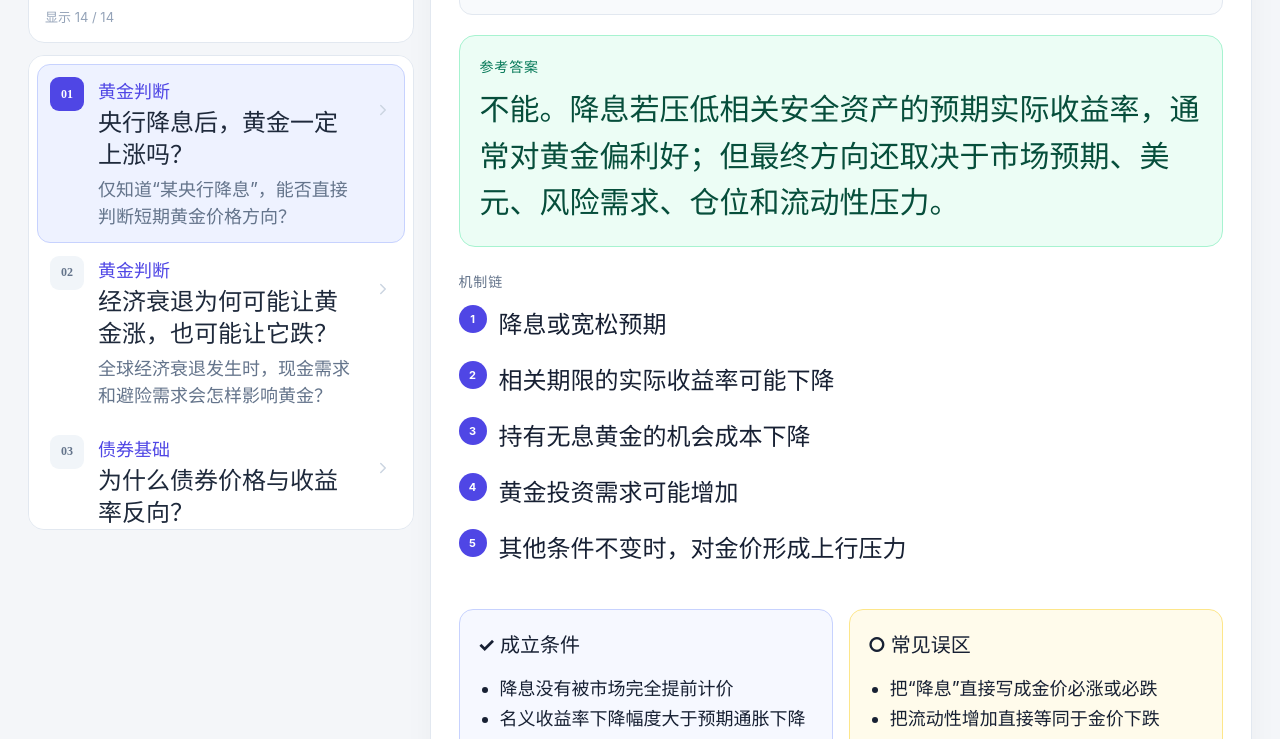
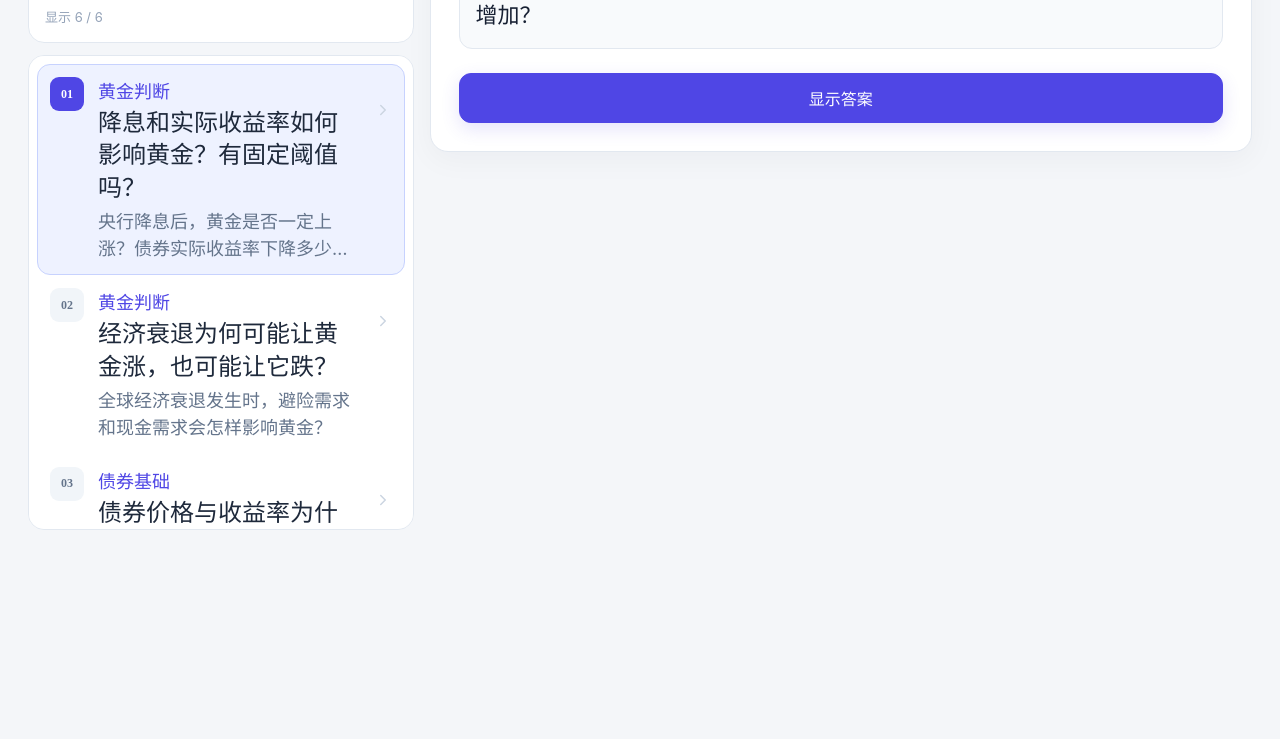
Before and after one commit to ikaros7/review-question-bank, a website built with Vite: page index.html in a window 1280 px wide. Shown: the part 407-1146 px from the top of the page. After the commit the page ends 1001 px from the top, so only its background shows below. Built offline with nearby package versions, Linux system fonts and the light colour scheme.

Commit message:
Merge duplicate review questions and hide answers

```diff
--- a/src/main.ts
+++ b/src/main.ts
@@ -25,6 +25,7 @@ let category = '全部';
 let selectedId = reviewQuestions[0].id;
 let mobileDetail = false;
 let savedScrollY = 0;
+let answerRevealed = false;
 
 function escapeHtml(value: string) {
   return value.replace(/[&<>'"]/g, (char) => ({'&':'&amp;','<':'&lt;','>':'&gt;',"'":'&#39;','"':'&quot;'}[char]!));
@@ -60,11 +61,13 @@ function listHtml(items: ReviewQuestion[]) {
 }
 function answerHtml(item?: ReviewQuestion, index = -1, total = 0) {
   if (!item) return '<section class="empty">没有匹配的问题，请缩短关键词或切换到“全部”。</section>';
-  return `<article class="answer-card"><span class="answer-category">${item.category}</span><h2>${escapeHtml(item.title)}</h2><p class="question-body">${escapeHtml(item.question)}</p>
+  const details = answerRevealed ? `
   <section class="answer-highlight"><h3>参考答案</h3><p>${escapeHtml(item.shortAnswer)}</p></section>
   <section class="mechanism"><h3>机制链</h3><ol>${item.mechanism.map((step, i) => `<li><span>${i+1}</span><p>${escapeHtml(step)}</p></li>`).join('')}</ol></section>
   <div class="notes"><section class="condition"><h3>✓ 成立条件</h3><ul>${item.conditions.map(x=>`<li>${escapeHtml(x)}</li>`).join('')}</ul></section><section class="pitfall"><h3>○ 常见误区</h3><ul>${item.pitfalls.map(x=>`<li>${escapeHtml(x)}</li>`).join('')}</ul></section></div>
-  <footer><strong>整理依据：</strong>${escapeHtml(item.source)}<br>答案是当前学习材料的参考解释；条件变化时，应重新判断而不是背诵方向。</footer></article>
+  <footer><strong>整理依据：</strong>${escapeHtml(item.source)}<br>答案是当前学习材料的参考解释；条件变化时，应重新判断而不是背诵方向。</footer>` : '<button id="reveal-answer" class="reveal-answer" aria-expanded="false">显示答案</button>';
+  return `<article class="answer-card"><span class="answer-category">${item.category}</span><h2>${escapeHtml(item.title)}</h2><p class="question-body">${escapeHtml(item.question)}</p>
+  ${details}</article>
   <nav class="mobile-nav" aria-label="答案页导航"><button id="previous" ${index <= 0 ? 'disabled':''}>上一题</button><button id="next" ${index >= total-1 ? 'disabled':''}>下一题</button></nav>`;
 }
 function renderReview() {
@@ -80,10 +83,11 @@ function renderReview() {
 function bindReview(items: ReviewQuestion[]) {
   document.querySelector<HTMLInputElement>('#search')?.addEventListener('input', e => { query=(e.target as HTMLInputElement).value; renderReview(); document.querySelector<HTMLInputElement>('#search')?.focus(); });
   document.querySelectorAll<HTMLElement>('[data-category]').forEach(el => el.onclick=()=>{category=el.dataset.category!; renderReview();});
-  document.querySelectorAll<HTMLElement>('[data-question]').forEach(el => el.onclick=()=>{savedScrollY=scrollY; selectedId=el.dataset.question!; mobileDetail=true; renderReview(); scrollTo(0,0);});
-  const returnToList=()=>{mobileDetail=false; renderReview(); requestAnimationFrame(()=>requestAnimationFrame(()=>scrollTo(0,savedScrollY)));};
+  document.querySelectorAll<HTMLElement>('[data-question]').forEach(el => el.onclick=()=>{savedScrollY=scrollY; selectedId=el.dataset.question!; answerRevealed=false; mobileDetail=true; renderReview(); scrollTo(0,0);});
+  document.querySelector<HTMLElement>('#reveal-answer')?.addEventListener('click',()=>{answerRevealed=true;renderReview();});
+  const returnToList=()=>{answerRevealed=false;mobileDetail=false; renderReview(); requestAnimationFrame(()=>requestAnimationFrame(()=>scrollTo(0,savedScrollY)));};
   document.querySelector<HTMLElement>('#back')?.addEventListener('click',returnToList);
-  const move=(offset:number)=>{const i=items.findIndex(x=>x.id===selectedId); if(items[i+offset]){selectedId=items[i+offset].id;renderReview();scrollTo(0,0);}};
+  const move=(offset:number)=>{const i=items.findIndex(x=>x.id===selectedId); if(items[i+offset]){selectedId=items[i+offset].id;answerRevealed=false;renderReview();scrollTo(0,0);}};
   document.querySelector<HTMLElement>('#previous')?.addEventListener('click',()=>move(-1)); document.querySelector<HTMLElement>('#next')?.addEventListener('click',()=>move(1));
   document.querySelector<HTMLElement>('#open-settings')!.onclick=()=>{location.hash='settings';};
 }
--- a/src/questions.ts
+++ b/src/questions.ts
@@ -12,157 +12,63 @@ export type ReviewQuestion = {
 
 export const reviewQuestions: ReviewQuestion[] = [
   {
-    id: 'gold-rate-cut-direction',
-    category: '黄金判断',
-    title: '央行降息后，黄金一定上涨吗？',
-    question: '仅知道“某央行降息”，能否直接判断短期黄金价格方向？',
-    shortAnswer: '不能。降息若压低相关安全资产的预期实际收益率，通常对黄金偏利好；但最终方向还取决于市场预期、美元、风险需求、仓位和流动性压力。',
-    mechanism: ['降息或宽松预期', '相关期限的实际收益率可能下降', '持有无息黄金的机会成本下降', '黄金投资需求可能增加', '其他条件不变时，对金价形成上行压力'],
-    conditions: ['降息没有被市场完全提前计价', '名义收益率下降幅度大于预期通胀下降幅度', '美元没有显著走强', '没有严重去杠杆或保证金卖出'],
-    pitfalls: ['把“降息”直接写成金价必涨或必跌', '把流动性增加直接等同于金价下跌', '忽略市场只对“预期之外”的信息重新定价'],
-    source: 'D0-baseline-v1.md；D0-final-after-learning-answer-v1.md',
+    id: 'gold-rates-and-demand', category: '黄金判断',
+    title: '降息和实际收益率如何影响黄金？有固定阈值吗？',
+    question: '央行降息后，黄金是否一定上涨？债券实际收益率下降多少，黄金需求才会增加？',
+    shortAnswer: '不能只凭降息判断黄金必涨。降息若使相关安全资产的预期实际收益率下降，会降低持有无息黄金的机会成本，因而对黄金偏利好；但不存在普遍可靠的固定阈值或涨幅换算，仍需观察美元、市场预期、资金流、仓位和流动性压力。',
+    mechanism: ['降息或宽松预期改变相关期限的名义收益率', '若名义收益率下降幅度大于预期通胀下降幅度，预期实际收益率下降', '无息黄金相对于有息安全资产的机会成本下降', '利率敏感型黄金需求可能增加，对金价形成上行压力', 'ETF持仓、资金流等数据才能进一步确认相应需求渠道是否真的增强'],
+    conditions: ['降息没有被市场完全提前计价', '预期实际收益率确实下降，而不是预期通胀下降得更多', '美元没有显著走强', '没有严重去杠杆、赎回或保证金卖出'],
+    pitfalls: ['把降息直接写成黄金必涨或必跌', '跳过实际收益率，只比较政策利率或债券名义收益率', '编造“实际收益率下降25个基点，黄金就上涨多少”的固定关系', '把机会成本下降当作黄金需求已经增加的证据'],
+    source: 'D0-baseline-v1.md；D0-final-after-learning-answer-v1.md；D0-price-yield-gold-concept-check-v1.md；D0-opportunity-cost-demand-standard-supplement-v11.md',
   },
   {
-    id: 'recession-gold-paths',
-    category: '黄金判断',
+    id: 'recession-gold-paths', category: '黄金判断',
     title: '经济衰退为何可能让黄金涨，也可能让它跌？',
-    question: '全球经济衰退发生时，现金需求和避险需求会怎样影响黄金？',
-    shortAnswer: '两条路径可以同时存在。避险与进一步宽松预期可能支持黄金；现金偏好、赎回、保证金压力和去杠杆可能迫使投资者卖出黄金。要判断当时哪条力量占主导。',
-    mechanism: ['衰退风险上升 → 避险需求或宽松预期上升 → 黄金偏利好', '衰退冲击 → 融资压力、现金需求或去杠杆 → 抛售流动资产 → 黄金可能下跌'],
-    conditions: ['观察融资市场与保证金压力', '区分一般避险、通胀风险和主权信用风险', '比较黄金资金流与美元表现'],
-    pitfalls: ['把“市场风险”当作一种同质风险', '把衰退机械等同于黄金上涨', '把两条合理路径做成只能二选一'],
+    question: '全球经济衰退发生时，避险需求和现金需求会怎样影响黄金？',
+    shortAnswer: '两条路径可以同时存在。避险需求与进一步宽松预期可能支持黄金；融资压力、赎回、保证金要求和去杠杆也可能迫使投资者卖出黄金换取现金。判断方向时，需要识别当时哪条力量占主导。',
+    mechanism: ['衰退风险上升 → 避险需求或宽松预期上升 → 黄金获得支持', '衰退冲击 → 融资压力和现金需求上升 → 投资者出售流动资产 → 黄金可能下跌', '两条路径可以同时运行，最终价格取决于边际力量的相对强弱'],
+    conditions: ['观察融资市场、赎回和保证金压力', '区分一般避险、通胀风险和主权信用风险', '比较黄金资金流、美元和实际收益率表现'],
+    pitfalls: ['把所有“市场风险”当成同一种风险', '把衰退机械等同于黄金上涨', '把两条可以并存的路径强行做成二选一'],
     source: 'D0-after-learning-short-answer-v1.md；D0-final-after-learning-answer-v1.md',
   },
   {
-    id: 'bond-price-yield',
-    category: '债券基础',
-    title: '为什么债券价格与收益率反向？',
-    question: '同一只未来现金流固定的债券，市场价格上涨时，按当前价格计算的收益率为什么下降？',
-    shortAnswer: '因为未来收到的钱不变，而买入成本变高。用更多的钱取得同样的未来现金流，前瞻收益率自然下降。',
-    mechanism: ['未来兑付100元保持不变', '价格从95元升到97元', '收益金额从5元降到3元', '收益率从5÷95≈5.26%降到3÷97≈3.09%'],
-    conditions: ['讨论的是同一只债券和同一组剩余现金流', '发行人按约偿付', '比较使用相同计息口径'],
-    pitfalls: ['把收益金额和收益率混为一谈', '认为价格上涨会让新买家的收益率提高', '把票面利率当作随市场价格变化的收益率'],
-    source: 'D0-long-bond-price-yield-lesson-v2.md；D1-pre-D2-review-bond-v1.md',
+    id: 'bond-price-yield-complete', category: '债券基础',
+    title: '债券价格与收益率为什么反向？旧债、新债和持有人如何区分？',
+    question: '怎样完整理解“长债价格上涨、长债收益率下降”，并避免混淆原持有人、新买家和新发行债券？',
+    shortAnswer: '准确说法是：同一只已发行、未来现金流固定的债券，当前交易价格上涨后，新买家以更高成本取得同样的未来现金流，因此从当前价格计算的到期收益率下降。原持有人可能获得资本利得；新债通常通过票息和发行价格适应当前市场收益率。',
+    mechanism: ['投资者根据未来利率、通胀、信用和流动性风险形成愿意接受的市场收益率', '当投资者愿意接受更低回报时，会竞价买入已发行的固定现金流债券', '同一只债券未来现金流不变，而当前买入价格上涨', '例如到期收100元：95元买入的简单回报约5.26%，97元买入约3.09%', '原持有人因价格上涨可能获得资本利得；新买家的前瞻收益率则更低', '可比的新债通常通过调整票息和发行价格，使收益率接近当时市场水平'],
+    conditions: ['讨论同一只债券时，剩余现金流和偿付假设保持不变', '比较旧债和新债时，期限、信用、流动性、税务和现金流结构应当可比', '区分历史买入成本、当前市场价格、资本利得和从现在开始的到期收益率'],
+    pitfalls: ['说“总收益不变”；准确说法是债券承诺的未来现金流不变', '把收益金额、票面利率和到期收益率混为一谈', '认为同一债券会因持有人不同而存在两个当前市场收益率', '把新债发行写成旧债收益率下降的机械原因；两者通常由共同市场因素定价', '把“市场要求收益率”理解成某个机构公布并强制执行的数字'],
+    source: 'D0-long-bond-price-yield-lesson-v2.md；D1-pre-D2-review-bond-v1.md；D0-long-bond-price-yield-lesson-v3.md；D0-old-new-long-bond-lesson-v4.md；D0-same-bond-repricing-lesson-v5.md；D0-market-required-yield-lesson-v6.md；D2用户复习回答与纠正',
   },
   {
-    id: 'holder-versus-new-buyer',
-    category: '债券基础',
-    title: '是否已持有债券，会改变价格—收益率关系吗？',
-    question: '原持有人和现在的新买家，应如何分别理解债券涨价？',
-    shortAnswer: '不会改变同一时点的市场收益率，但会改变个人盈亏。原持有人因涨价获得账面或已实现资本利得；新买家以更高价格取得同样现金流，前瞻收益率更低。',
-    mechanism: ['甲90元买入，价格涨到95元 → 甲有5元资本利得', '乙95元买入，未来收100元 → 只剩5元差额', '当前市场收益率由95元价格与剩余现金流共同决定'],
-    conditions: ['区分历史买入成本与当前市场价格', '区分持有至到期回报与从现在开始的机会成本'],
-    pitfalls: ['认为同一债券会因持有人身份不同而有两个当前市场收益率', '用原持有人的账面盈利解释新买家的收益率'],
-    source: 'D0-long-bond-price-yield-lesson-v3.md',
+    id: 'real-yield-basics', category: '实际收益率',
+    title: '名义收益率、预期通胀和实际收益率是什么关系？',
+    question: '为什么实际收益率近似等于名义收益率减去预期通胀？精确计算是什么？',
+    shortAnswer: '名义收益率表示货币数量预计增加多少，预期通胀表示同期物价预计上涨多少，预期实际收益率衡量购买力预计增加多少。精确公式是(1+名义收益率)÷(1+预期通胀率)-1；数值较小时可近似相减。',
+    mechanism: ['100元投资后预计变成104元，名义收益率为4%', '同一商品篮子预计从100元涨到103元，预期通胀为3%', '104÷103≈1.0097个商品篮子，购买力预计增加约0.97%', '利率和通胀不高时，0.97%可以近似写成4%-3%=1%'],
+    conditions: ['名义收益率和通胀必须匹配相同货币与相近期限', '事前决策使用预期通胀，事后评价使用实际发生的通胀', '相减是近似公式，数值较大时应使用精确公式'],
+    pitfalls: ['把政策利率、票面利率和债券收益率混成一个概念', '用过去CPI直接替代未来预期通胀', '说“黄金的实际利率”；这里通常指黄金替代资产的实际收益率', '把近似相减公式当作任何数值下都精确'],
+    source: 'D0-nominal-yield-expected-inflation-lesson-v7.md；D0-real-yield-derivation-lesson-v8.md',
   },
   {
-    id: 'old-versus-new-bonds',
-    category: '债券基础',
-    title: '旧债与新发行债券要怎样区分？',
-    question: '“债券价格上涨、收益率下降”是在说旧债还是新债？',
-    shortAnswer: '这句话首先描述已发行固定利率债券在二级市场上的重定价。新债通常通过按市场条件设定票息，使发行价格接近面值；两者收益率会在可比条件下趋近。',
-    mechanism: ['市场要求收益率从5%降到3%', '旧债票息不变 → 二级市场价格上涨 → 当前收益率降至接近3%', '新债通常设置约3%的票息 → 接近面值发行'],
-    conditions: ['期限、信用、流动性、税务和现金流结构相近', '新债拍卖价格也可能偏离面值'],
-    pitfalls: ['把新债价格上涨说成旧债收益率下降的机械原因', '只比较票息，不比较买入价格与剩余期限'],
-    source: 'D0-old-new-long-bond-lesson-v4.md；D0-same-bond-repricing-lesson-v5.md',
+    id: 'rate-data-and-uncertainty', category: '实际收益率',
+    title: '利率和预期通胀由谁公布？有唯一可靠的算法吗？',
+    question: '哪些数值可以按明确公式复核，哪些只是对未来的估计？',
+    shortAnswer: '没有一个适用于所有问题的唯一数值。央行公布政策利率；债券收益率可由市场价格和约定现金流求解；统计机构公布已经发生的CPI；未来通胀只能通过调查、市场价格或模型估计，因此不存在保证准确且让所有人都信服的预期算法。',
+    mechanism: ['政策利率由央行设定或引导，但它不等于所有期限的债券收益率', '债券价格和现金流已知时，到期收益率可按内部收益率算法复核', '已发生的通胀由统计机构按价格指数和既定口径估计', '预期通胀来自调查、盈亏平衡通胀或模型，不同方法可能产生不同结果', '公式可以确定，但未来通胀这个输入仍然不确定'],
+    conditions: ['使用前先说明货币、期限、时间点和计量口径', '债券收益率计算仍依赖偿付、持有期、再投资和计息约定', '稳健判断应比较多个预期来源及其分歧'],
+    pitfalls: ['认为“官方公布”就表示未来一定准确', '把某一条十年期收益率当作所有名义利率', '把公式的确定性误当作输入和未来结果的确定性', '寻找一个不会犯错的未来通胀点值'],
+    source: 'D0-rate-inflation-measurement-lesson-v9.md；D0-consensus-algorithm-boundary-v10.md',
   },
   {
-    id: 'same-bond-precise-statement',
-    category: '债券基础',
-    title: '价格上涨、收益率下降的准确主语是什么？',
-    question: '怎样把“长债价格上涨、长债收益率下降”说完整，避免误解为新债导致旧债？',
-    shortAnswer: '准确说法是：同一只已发行、未来现金流固定的债券，其当前交易价格上涨时，按该价格计算的到期收益率下降。',
-    mechanism: ['共同市场因素改变要求收益率', '已发行债券通过价格调整', '新发行债券通过票息和发行价格适应'],
-    conditions: ['只有可比债券才能相互作为定价参考', '新债结果可能传递信息，但不是机械因果'],
-    pitfalls: ['省略“同一只债券”', '把共同原因误写成新债对旧债的单向因果'],
-    source: 'D0-same-bond-repricing-lesson-v5.md',
-  },
-  {
-    id: 'required-market-yield',
-    category: '市场机制',
-    title: '“市场要求收益率”是谁要求的？',
-    question: '市场要求收益率下降是什么意思？是否有人公布一个必须执行的数字？',
-    shortAnswer: '它不是某个人宣布的命令，而是边际买卖者愿意成交时形成的当前回报要求。若投资者愿意接受更低回报，会竞价买入固定现金流债券，价格上涨，按新价格计算的收益率下降。',
-    mechanism: ['投资者对未来利率、通胀和风险的判断变化', '愿意接受更低收益率', '买入竞争推高债券价格', '固定现金流÷更高价格 → 当前收益率下降'],
-    conditions: ['不同投资者判断不一致，成交价反映边际交易', '收益率曲线还含期限、信用和流动性补偿'],
-    pitfalls: ['把市场拟人成统一意志', '认为先有权威宣布的市场收益率，再强制价格调整'],
-    source: 'D0-market-required-yield-lesson-v6.md',
-  },
-  {
-    id: 'bond-yield-gold-chain',
-    category: '黄金判断',
-    title: '长债价格如何连接到黄金机会成本？',
-    question: '补全：长债价格上涨 → 长债收益率怎样变化 → 黄金机会成本怎样变化？',
-    shortAnswer: '长债价格上涨 → 名义收益率下降；若预期通胀没有下降得更多，则实际收益率下降 → 黄金机会成本下降 → 其他条件不变时对黄金偏利好。',
-    mechanism: ['同一债券价格上涨', '按当前价格计算的名义收益率下降', '预期实际收益率可能下降', '无息黄金的机会成本下降', '黄金需求可能获得支持'],
-    conditions: ['通胀预期没有比名义收益率下降得更多', '美元、仓位与流动性冲击没有抵消'],
-    pitfalls: ['把债券价格上涨写成黄金机会成本上升', '跳过实际收益率', '把“偏利好”写成“必然上涨”'],
-    source: 'D0-price-yield-gold-concept-check-v1.md',
-  },
-  {
-    id: 'nominal-and-expected-inflation',
-    category: '实际收益率',
-    title: '名义收益率与预期通胀分别是什么？',
-    question: '这两个变量各自在衡量什么？',
-    shortAnswer: '名义收益率衡量货币数量预计增加多少，尚未扣除物价上涨；预期通胀衡量投资者现在预计未来相应期间物价会上涨多少。',
-    mechanism: ['100元投资后变104元 → 名义收益率4%', '商品篮子预计从100元涨到103元 → 预期通胀3%', '购买力预计只增加约0.97%'],
-    conditions: ['必须匹配相同货币与相近期限', '预期通胀是估计，不是未来已知事实'],
-    pitfalls: ['把政策利率、票面利率和债券收益率混成一个概念', '用过去CPI直接替代未来预期通胀'],
-    source: 'D0-nominal-yield-expected-inflation-lesson-v7.md',
-  },
-  {
-    id: 'real-yield-formula',
-    category: '实际收益率',
-    title: '为什么实际收益率近似等于名义收益率减通胀？',
-    question: '名义收益率4%、通胀3%时，实际购买力回报如何计算？',
-    shortAnswer: '精确公式是(1+名义收益率)÷(1+通胀率)-1。4%与3%代入约为0.97%；利率不高时可近似为4%-3%=1%。',
-    mechanism: ['资金从100元变104元', '同一商品篮子从100元变103元', '104÷103≈1.0097个篮子', '购买力增加约0.97%'],
-    conditions: ['事前决策用预期通胀，事后评价用实际发生的通胀', '相减只是低利率情况下的近似'],
-    pitfalls: ['把近似公式当作任何数值下都精确', '说“黄金的实际利率”等于名义减通胀；实际指替代资产的实际收益率'],
-    source: 'D0-real-yield-derivation-lesson-v8.md',
-  },
-  {
-    id: 'who-publishes-rates',
-    category: '实际收益率',
-    title: '名义利率和预期通胀由谁公布？',
-    question: '有没有机构公布确定、准确且唯一的名义利率和预期通胀？',
-    shortAnswer: '没有一个通用唯一值。央行公布政策利率；债券收益率由价格和现金流计算；统计机构公布已发生的CPI；预期通胀只能由调查、市场价格或模型估计。',
-    mechanism: ['政策利率：央行设定或引导', '债券收益率：市场价格与约定现金流求解', '已发生通胀：统计机构按价格指数估计', '预期通胀：调查、盈亏平衡通胀或模型'],
-    conditions: ['先说明货币、期限、时间点和计量口径', '官方参考曲线也是方法明确的估计，不是自然常数'],
-    pitfalls: ['认为“官方公布”就表示未来一定准确', '把某一条十年期收益率当作所有名义利率'],
-    source: 'D0-rate-inflation-measurement-lesson-v9.md',
-  },
-  {
-    id: 'consensus-algorithm',
-    category: '实际收益率',
-    title: '有大家都信服的数值算法吗？',
-    question: '债券收益率、实际收益率和预期通胀，哪些能按统一公式计算，哪些不能？',
-    shortAnswer: '已知价格和现金流时，到期收益率可以按明确算法复核；实际收益率也有精确公式。但未来通胀输入未知，因此不存在保证准确、让所有人都信服的预期算法。',
-    mechanism: ['已知现金流与价格 → 内部收益率求解', '已知名义收益率与通胀 → 实际收益率公式', '未来通胀未知 → 不同调查、市场和模型产生不同估计'],
-    conditions: ['计算结果仍依赖违约、再投资、持有期和计息约定', '稳健判断应比较多个来源及其分歧'],
-    pitfalls: ['把公式确定性误当作输入确定性', '寻找单一“绝对正确”的未来点值'],
-    source: 'D0-consensus-algorithm-boundary-v10.md',
-  },
-  {
-    id: 'gold-demand-threshold',
-    category: '黄金判断',
-    title: '实际收益率下降多少，黄金需求才会增加？',
-    question: '“黄金机会成本下降 → 黄金需求可能增加”有没有固定阈值或换算标准？',
-    shortAnswer: '有方向性标准，但没有普遍可靠的固定换算。实际收益率下降只支持需求可能增加的机制；ETF持仓或资金流上升等数据，才能直接支持相应需求渠道已经增强。',
-    mechanism: ['实际收益率下降', '黄金相对有息安全资产更有吸引力', '利率敏感型投资需求可能增加', '资金流与卖方供给共同决定边际成交价'],
-    conditions: ['观察实际收益率是否持续下降', '美元没有显著走强', 'ETF流入、期货仓位或实物溢价提供确认', '没有去杠杆卖出'],
-    pitfalls: ['编造“下降25个基点就上涨多少”的固定关系', '把机制变量变化当作需求已经变化的证据'],
-    source: 'D0-opportunity-cost-demand-standard-supplement-v11.md',
-  },
-  {
-    id: 'buyers-and-sellers',
-    category: '市场机制',
+    id: 'buyers-and-sellers', category: '市场机制',
     title: '为什么不能说“买方大于卖方”？',
     question: '既然每笔成交都有买方和卖方，价格为什么还会上涨？',
-    shortAnswer: '每笔成交的买卖双方数量必然配对。价格上涨不是因为成交后的买方人数多，而是在当前价格下买入意愿超过愿意出售的数量，买方提高报价，边际成交价上移。',
-    mechanism: ['当前价格下需求超过可供出售数量', '买方提高愿付价格或吃掉较低卖价挂单', '下一笔成交在更高价格发生', '市场价格随边际成交上移'],
-    conditions: ['讨论的是特定价格下的需求量与供给量，不是成交双方人数', '订单簿深度和流动性影响价格移动幅度'],
-    pitfalls: ['说“买家人数一定多于卖家人数”', '从机会成本下降直接断言价格必涨，忽略供给与其他需求变化'],
+    shortAnswer: '每笔成交的买卖双方必然配对。价格上涨不是因为成交后的买方人数更多，而是在当前价格下，想买的数量超过愿意卖的数量，买方提高报价或吃掉较低卖价挂单，使下一笔成交发生在更高价格。',
+    mechanism: ['当前价格下的需求数量超过可供出售数量', '买方提高愿付价格，或者依次买掉较低价格的卖单', '下一笔边际成交在更高价格发生', '市场显示的价格随边际成交价上移'],
+    conditions: ['比较的是特定价格下的需求量与供给量，不是成交双方人数', '订单簿深度和市场流动性会影响价格移动幅度'],
+    pitfalls: ['说“买家人数一定多于卖家人数”', '从机会成本下降直接断言价格必涨，忽略供给和其他需求变化'],
     source: 'D1-pre-D2-review-real-yield-v1.md',
   },
 ];
```
Also changed, not shown: src/styles.css.
